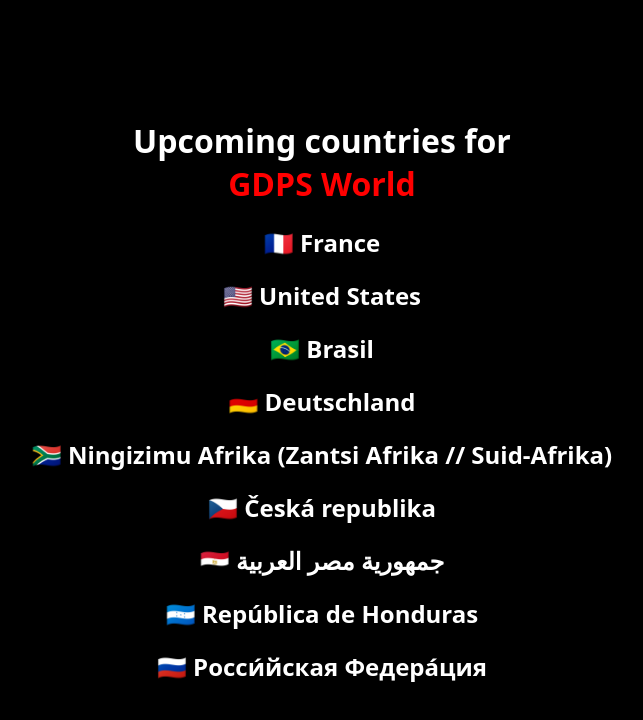
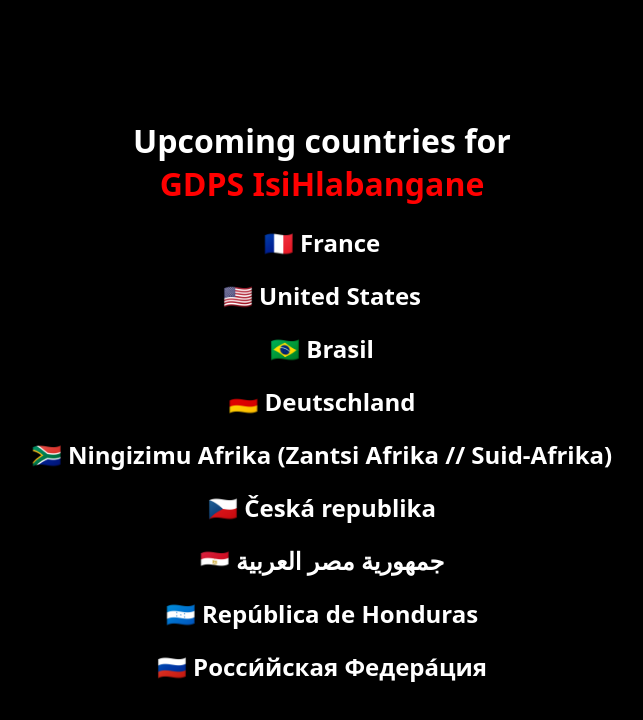
Before and after one commit to masckmaster2007/GDPS-World, a plain HTML site: page index.html in a window 1280 px wide. Shown: the whole page, without its empty margins (318-961 px from the left). Drawn offline with Linux system fonts and the light colour scheme.

Commit message:
GDPS Wereld update

```diff
--- a/index.html
+++ b/index.html
@@ -3,7 +3,7 @@
 <head>
     <meta charset="UTF-8">
     <meta name="viewport" content="width=device-width, initial-scale=1.0">
-    <title>GDPS World</title>
+    <title id="tit">GDPS World</title>
     <style>
         body {
                     margin: 0;
@@ -23,7 +23,7 @@
 </head>
 <body>
     <center>
-        <h1>Upcoming countries for <div style="color: red">GDPS World</div></h1>
+        <h1>Upcoming countries for <div id="contentElement" style="color: red">GDPS World</div></h1>
         <h2>🇫🇷 France</h2>
         <h2>🇺🇸 United States</h2>
         <h2>🇧🇷 Brasil</h2>
@@ -34,5 +34,35 @@
         <h2>🇭🇳 República de Honduras</h2>
         <h2>🇷🇺 Росси́йская Федера́ция</h2>
       </center>
+      <script>
+        const titleElement = document.getElementById("tit");
+        const contentElement = document.getElementById("contentElement");
+        const languages = [
+          { code: "fr", name: "GDPS Monde" },           // French
+          { code: "en", name: "GDPS World" },          // English
+          { code: "pt-es", name: "GDPS Mundo" },         // Portuguese and Spanish
+          { code: "de", name: "GDPS Welt" },          // German
+          { code: "zu", name: "GDPS IsiHlabangane" },  // Zulu
+          { code: "cs", name: "GDPS Svět" },          // Czech
+          { code: "ar", name: "GDPS العالم" },      // Arabic
+          { code: "es", name: "GDPS Mundo" },         // Spanish
+          { code: "nl", name: "GDPS Wereld" },          // Russian
+          { code: "gr", name: "GDPS Κόσμος" },          // Russian
+          { code: "vn", name: "GDPS Thế giới" },          // Russian
+        ];
+
+        let currentIndex = 0;
+
+        function updateTitle() {
+          titleElement.innerText = `${languages[currentIndex].name}`;
+          contentElement.innerHTML = `${languages[currentIndex].name}`;
+          currentIndex = (currentIndex + 1) % languages.length;
+        }
+
+        // Set the interval (in milliseconds) for title updates
+        const interval = 1000; // ~1 second
+
+        setInterval(updateTitle, interval);
+      </script>
 </body>
 </html>
```
